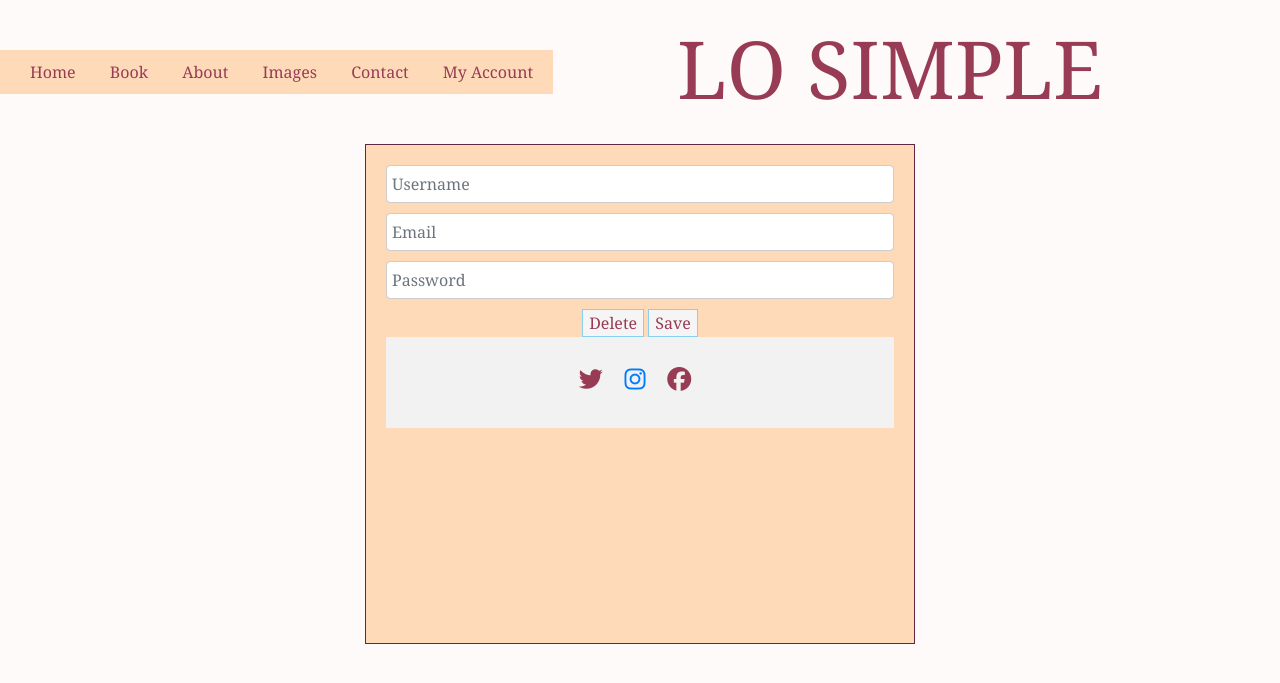
After one commit to sammaxfleet/LOSIMPLEDJANGO, a Django app: page /myprofile_view in a window 1280 px wide. The commit adds this page. Shown: the top 683 px of the page. Run offline with Django 4.2, Linux system fonts and the light colour scheme; some libraries are stand-ins or nearby versions.

Commit message:
added testing read me html, css and pep 8

```diff
--- a/booking/urls.py
+++ b/booking/urls.py
@@ -1,5 +1,9 @@
 from django.urls import path
-from .views import book_hotel, hotel_list, check_date_overlap, my_books, book_edit, delete_book
+from .views import (
+    book_hotel, hotel_list,
+    check_date_overlap, my_books,
+    book_edit, delete_book
+    )
 
 app_name = 'booking'
 
--- a/booking/views.py
+++ b/booking/views.py
@@ -69,10 +69,12 @@ def book_hotel(request, hotel_id):
     if request.method == 'POST':
         user = request.user
         booking = Booking(hotel=hotel, user=user,
-                          check_in_date=check_in_date, check_out_date=check_out_date)
+                          check_in_date=check_in_date,
+                          check_out_date=check_out_date)
         booking.save()
 
-        return render(request, 'success.html', {'hotel': hotel, 'booking': booking})
+        return render(request, 'success.html', {'hotel': hotel,
+                                                'booking': booking})
 
     return render(request, 'booking.html', {'hotel': hotel})
 
--- a/home/templates/about.html
+++ b/home/templates/about.html
@@ -30,11 +30,11 @@
                 relax,rejuvenate & be in peace.
                 It is located in quiet surroundings in the beautiful city of Barcelona. We describe it as a quiet
                 escape.
-                <br>
-            <div class="bold">VILLA INFO BELOW <i class="fa-solid fa-arrow-down"></i></div>
 
+                <br class="bold">VILLA INFO BELOW <i class="fa-solid fa-arrow-down"></i>
+            </p>
         </div>
-        </p>
+
         <br>
 
     </div>
--- a/home/templates/images.html
+++ b/home/templates/images.html
@@ -100,6 +100,7 @@
     <div class="gallery-item">
         <a href="{% static 'imgs/staircase.jpg' %}">
             <img src="{% static 'imgs/staircase.jpg' %}" alt="Image 15">
+        </a>
     </div>
 
 </div>
--- a/static/css/base.css
+++ b/static/css/base.css
@@ -1,7 +1,7 @@
 body {
     margin: 0;
     padding: 0;
-    font-family: Clarendon LT, Lulo Clean, Georgia;
+    font-family: "Clarendon LT", "Lulo Clean", Georgia;
     background-color: #FFFAFA;
 }
 
@@ -31,8 +31,7 @@ nav {
     margin-top: 30px;
     position: absolute;
     left: 0;
-    font-family: Clarendon LT,
-        Lulo Clean, Georgia;
+    font-family: "Clarendon LT", "Lulo Clean", Georgia;
 
 }
 
@@ -98,27 +97,24 @@ main {
     margin-left: 500px;
     font-size: 80px;
     color: #973c54;
-    font-family: Clarendon LT,
-        Lulo Clean, Georgia;
+    font-family: "Clarendon LT", "Lulo Clean", Georgia;
 }
 
 .socialbuttons {
-    size: large;
+    font-size: 16px;
 }
 
 
 .text5 {
     color: black;
-    font-family: Clarendon LT,
-        Lulo Clean, Georgia;
+    font-family: "Clarendon LT", "Lulo Clean", Georgia;
 
 }
 
 .contact_form {
     color: #973c54;
     margin-top: 30px;
-    font-family: Clarendon LT,
-        Lulo Clean, Georgia;
+    font-family: "Clarendon LT", "Lulo Clean", Georgia;
 
 }
 
@@ -138,8 +134,7 @@ main {
 .id_last_name,
 .id_email {
 
-    font-family: Clarendon LT,
-        Lulo Clean, Georgia;
+    font-family: "Clarendon LT", "Lulo Clean", Georgia;
 }
 
 .back_button {
@@ -190,7 +185,7 @@ footer {
 
 }
 
-@media screen and (min-device-width : 320px) and (max-device-width : 480px) {
+@media screen and (min-width : 320px) and (max-width : 480px) {
     body {
         max-height: 400px;
     }
--- a/templates/base.html
+++ b/templates/base.html
@@ -30,6 +30,7 @@
 
                         {% if user.is_authenticated %}
                         <a href="{% url 'logout_view' %}">Logout</a>
+                        <a href="{% url 'myprofile_view' %}">My Profile</a>
                         <a href="{% url 'booking:my_books' %}">My Bookings</a>
                         {% else %}
                         <a href="{% url 'register' %}">Sign Up</a>
--- /dev/null
+++ b/user/templates/myprofile.html
@@ -0,0 +1,37 @@
+{% extends 'base.html' %}
+{% load static %}
+
+{% block content %}
+<link rel="stylesheet" type="text/css" href="{% static 'css/register.css' %}">
+
+<div class="form-container">
+    <form method="POST">
+        {% csrf_token %}
+        <div class="form-group">
+            {{ form.username.errors }}
+            <input type="text" class="form-control" name="username" placeholder="Username" required>
+        </div>
+        <div class="form-group">
+            {{ form.email.errors }}
+            <input type="email" class="form-control" name="email" placeholder="Email" required>
+        </div>
+        <div class="form-group">
+            {{ form.password1.errors }}
+            <input type="password" class="form-control" name="password1" placeholder="Password" required>
+        </div>
+        <button type="submit" class="btn_signup">Delete</button>
+        <button type="submit" class="btn_signup">Save</button>
+
+        {% if form.errors %}
+        <div class="alert alert-danger mt-3">
+            <ul>
+                {% for field in form %}
+                {% for error in field.errors %}
+                <li>{{ error }}</li>
+                {% endfor %}
+                {% endfor %}
+            </ul>
+        </div>
+        {% endif %}
+    </form>
+    {% endblock %}
--- a/user/templates/register.html
+++ b/user/templates/register.html
@@ -4,7 +4,7 @@
 {% block content %}
 <link rel="stylesheet" type="text/css" href="{% static 'css/register.css' %}">
 
-<h2 style="color: #973c54; text-align: center;, font-family: Clarendon LT, Lulo Clean, Georgia;">Sign Up</h2>
+<h2 style="color: #973c54; text-align: center; font-family: 'Clarendon LT'; 'Lulo Clean', 'Georgia'">Sign Up</h2>
 <br>
 <div class="account-container">
     <p>Already have an account? <a href="{% url 'user_login' %}" style="color: #5f233f;">Log in</a></p>
--- a/user/urls.py
+++ b/user/urls.py
@@ -6,4 +6,5 @@ urlpatterns = [
     path('register/', views.register, name='register'),
     path('user_login/', views.user_login, name='user_login'),
     path('logout_view/', views.logout_view, name='logout_view'),
+    path('myprofile_view', views.myprofile_view, name='myprofile_view'),
 ]
--- a/user/views.py
+++ b/user/views.py
@@ -42,3 +42,8 @@ def user_login(request):
 def logout_view(request):
     logout(request)
     return redirect('home')
+
+
+def myprofile_view(request):
+
+    return render(request, 'myprofile.html')
```
Also changed, not shown: LoSimple/settings.py (+16 -8 lines), static/css/myprofile.css (added, +55 -0 lines).
